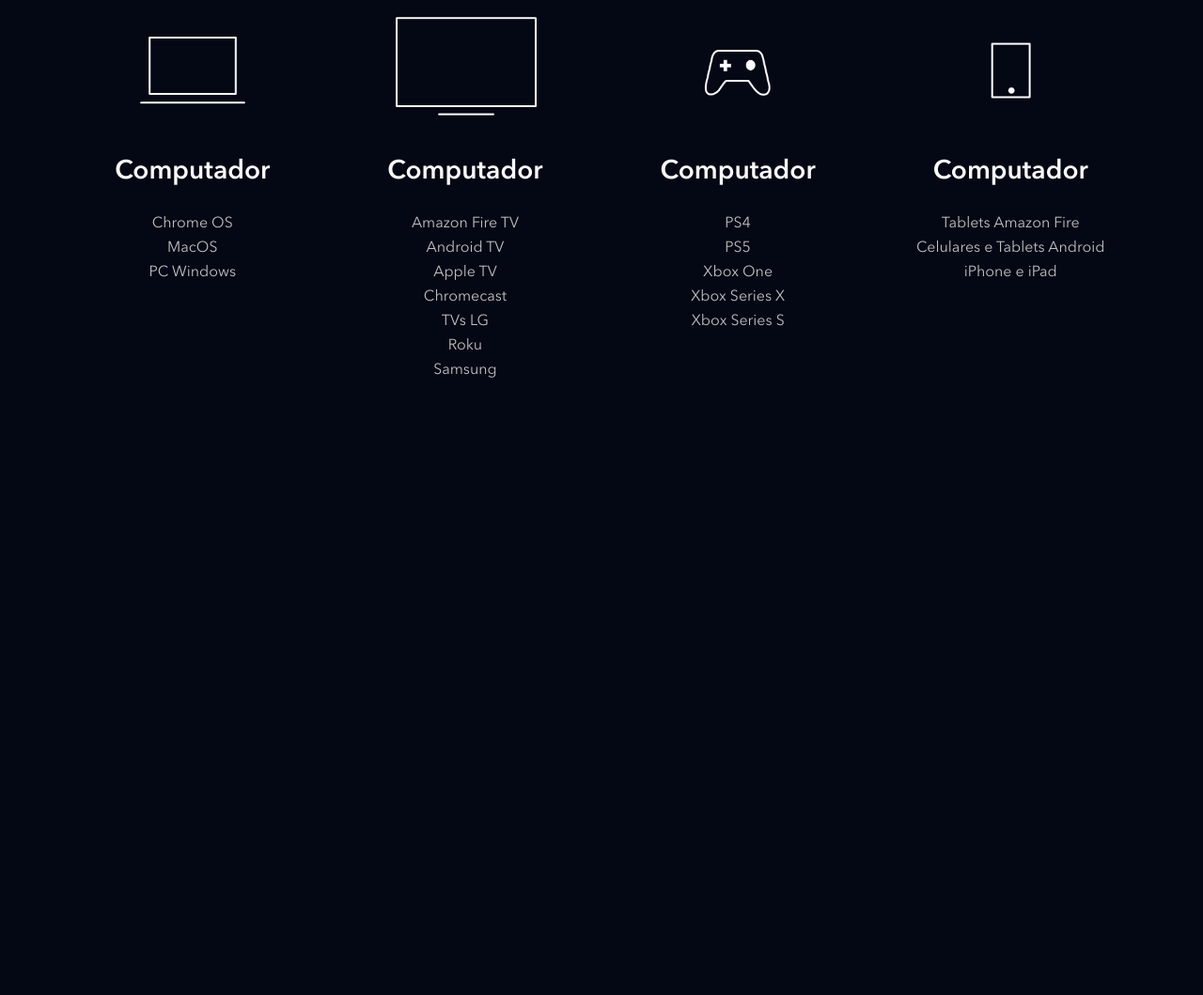
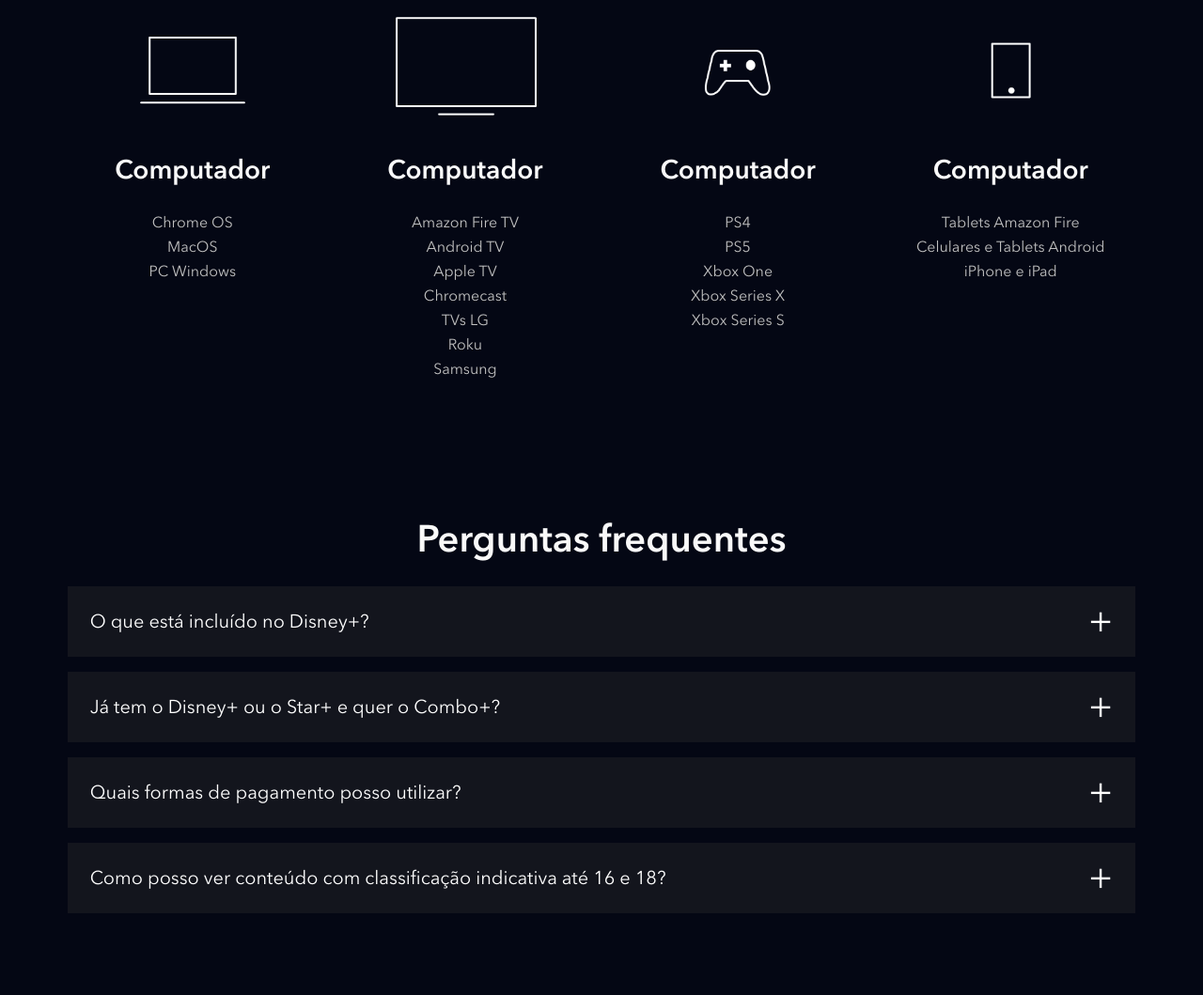
Before and after one commit to rennanveras/landingpage_disneyplus, a website: page index.html in a window 1280 px wide. Shown: the part 3910-4969 px from the top of the page at 94% size. Before the commit the page ends 4388 px from the top, so only its background shows below. Drawn offline with nearby package versions, Linux system fonts and the light colour scheme; files that its build step writes are made by us from their sources; files whose address does not match are found by name.

Commit message:
crianção da area perguntas frentes criado e inicio da criação do footer

```diff
--- a/index.html
+++ b/index.html
@@ -206,6 +206,67 @@
 
         </ul>
     </section>
+    <section class="faq">
+        <h2 class="title">Perguntas frequentes</h2>
+        <ul class="faq__questions">
+            <li class="faq__questions__item">
+                <div class="faq__questions__item__question " data-faq-question>
+                    O que está incluído no Disney+?
+                </div>
+                <div class="faq__questions__item__answer text--big" >
+                    <p>O Disney+ oferece:</p>
+                    <ul class="faq__questions__item__answer__list">
+                        <li class="faq__questions__item__answer__list__item">Experiência de entretenimento exclusiva.</li>
+                        <li class="faq__questions__item__answer__list__item">As melhores histórias da Disney, Pixar, Marvel, Star Wars e National Geographic, tudo em um só lugar.</li>
+                        <li class="faq__questions__item__answer__list__item">Groupwatch: assista junto com amigos ou familiares, mesmo separados.</li>
+                        <li class="faq__questions__item__answer__list__item">Downloads ilimitados em até 10 dispositivos compatíveis.</li>
+                        <li class="faq__questions__item__answer__list__item">Mais de 300 títulos em 4K UHD e HDR.</li>
+                        <li class="faq__questions__item__answer__list__item">A possibilidade de assistir em até 4 dispositivos compatíveis simultaneamente sem custo adicional.</li>
+                        <li class="faq__questions__item__answer__list__item">IMAX Enhanced: disponível para alguns títulos da Marvel em dispositivos compatíveis com o Disney+.</li>
+                    </ul>
+                </div>
+            </li>
+            <li class="faq__questions__item">
+                <div class="faq__questions__item__question " data-faq-question>
+                    Já tem o Disney+ ou o Star+ e quer o Combo+?
+                </div>
+                <div class="faq__questions__item__answer text--big" >
+                    <p>Ao assinar o Combo+:</p>
+                    <ul class="faq__questions__item__answer__list">
+                        <li class="faq__questions__item__answer__list__item">O valor da sua assinatura existente (anual ou mensal) será descontado do preço do Combo+.</li>
+                        <li class="faq__questions__item__answer__list__item">Se você assina o plano mensal, o valor que você paga mensalmente será descontado do preço do Combo+.</li>
+                        <li class="faq__questions__item__answer__list__item">Se você assina o plano anual, dividiremos o valor que você já pagou em 12 vezes e descontaremos esse valor do preço do Combo+ mensalmente.</li>
+                        <li class="faq__questions__item__answer__list__item">Você vai receber um e-mail com os valores detalhados assim que finalizar o pagamento.</li>
+                        <li class="faq__questions__item__answer__list__item">Lembre-se: você pode cancelar a assinatura quando quiser.</li>
+                    </ul>
+                    <p>No momento, apenas a assinatura mensal do Combo+ está disponível</p>
+                </div>
+            </li>
+            <li class="faq__questions__item">
+                <div class="faq__questions__item__question " data-faq-question>
+                    Quais formas de pagamento posso utilizar?
+                </div>
+                <div class="faq__questions__item__answer text--big" >
+                    <p>
+                        Você pode utilizar: cartão de débito, cartão de crédito, PayPal, Mercado Pago, e também empresas parceiras como Google Play Store, App Store da Apple; Mercado Livre e provedores locais de TV, telefonia e internet.
+                    </p>
+                </div>
+            </li>
+            <li class="faq__questions__item">
+                <div class="faq__questions__item__question " data-faq-question>
+                    Como posso ver conteúdo com classificação indicativa até 16 e 18?
+                </div>
+                <div class="faq__questions__item__answer text--big" >
+                    <p>
+                        Para poder acessar o catálogo completo que inclui conteúdo com classificação indicativa até 16 e 18, todos os usuários do Disney+ na América Latina devem atualizar as configurações de controle parental do perfil. É possível restringir o conteúdo de cada perfil e também adicionar um PIN de bloqueio. Os usuários que preferirem manter a configuração atual vão continuar aproveitando o Disney+ com a classificação indicativa até 14, podendo alterá-la a qualquer momento em "Editar Perfis".
+                    </p>
+                </div>
+            </li>
+        </ul>
+    </section>
+    <footer class="footer">
+
+    </footer>
 
 
     <script src="src/js/main.js"></script>
--- a/src/js/main.js
+++ b/src/js/main.js
@@ -1,5 +1,6 @@
 document.addEventListener('DOMContentLoaded', function(){
     const buttonsTab = document.querySelectorAll('[data-tab-button]');
+    const questions = document.querySelectorAll('[data-faq-question]');
 
     for (let i = 0; i < buttonsTab.length; i++) {
         buttonsTab[i].addEventListener('click', function(btn){
@@ -12,7 +13,12 @@
 
         })
     }
+
+    for(let i = 0; i < questions.length; i++){
+        questions[i].addEventListener('click', OpenOrClouseAnswer)
+    }
 })
+
 
 function removeButtonActive(){
     const buttonsTab = document.querySelectorAll('[data-tab-button]');
@@ -29,3 +35,10 @@
         tabsContainer[i].classList.remove('shows__list--is-active');
     }
 }
+
+function OpenOrClouseAnswer(element) {
+    const classe = 'faq__questions__item--is-open'
+    const parentElement = element.target.parentNode;
+
+    parentElement.classList.toggle(classe)
+}
--- /dev/null
+++ b/src/styles/_faq.scss
@@ -0,0 +1,73 @@
+.faq{
+    padding: 5.6vw;
+
+    h2{
+        text-align: center;
+        margin-bottom: 24px;
+    }
+
+    &__questions{
+
+        &__item{
+            background-color:#13151d;
+            margin-bottom: 16px;
+
+            &__question{
+                color: #fff;
+                font-size:20px;
+                padding: 24px;
+                display: block;
+                position: relative;
+                cursor: pointer;
+
+                &::after{
+                    content:'+';
+                    position: absolute;
+                    top: 0;
+                    right: 24px;
+                    height: 100%;
+                    display: flex;
+                    align-items: center;
+                    font-size: 40px;
+                }
+            }
+
+            &__answer{
+                height: 0;
+                overflow: hidden;
+                padding: 0 24px;
+                transition: height, .5s ease;
+            }
+
+            &--is-open{
+                .faq__questions__item__question{
+                    &::after{
+                        content:'-';
+                        font-size: 60px;
+                    }
+                }
+                .faq__questions__item__answer{
+                    height: auto;
+                    padding-bottom:24px;
+                    transition: height, 1s ease;
+
+                    &__list{
+                        padding-left: 40px;
+
+                        &__item{
+                            list-style: disc;
+                            margin-top: 16px;
+                        }
+                    }
+                    p{
+                        &:last-child{
+                            margin-top: 16px;
+                        }
+                    }
+
+
+                }
+            }
+        }
+    }
+}
--- a/src/styles/main.scss
+++ b/src/styles/main.scss
@@ -3,6 +3,7 @@
 @use 'shows';
 @use 'plans';
 @use 'availeble-devices';
+@use 'faq';
 
 
 * {
```
